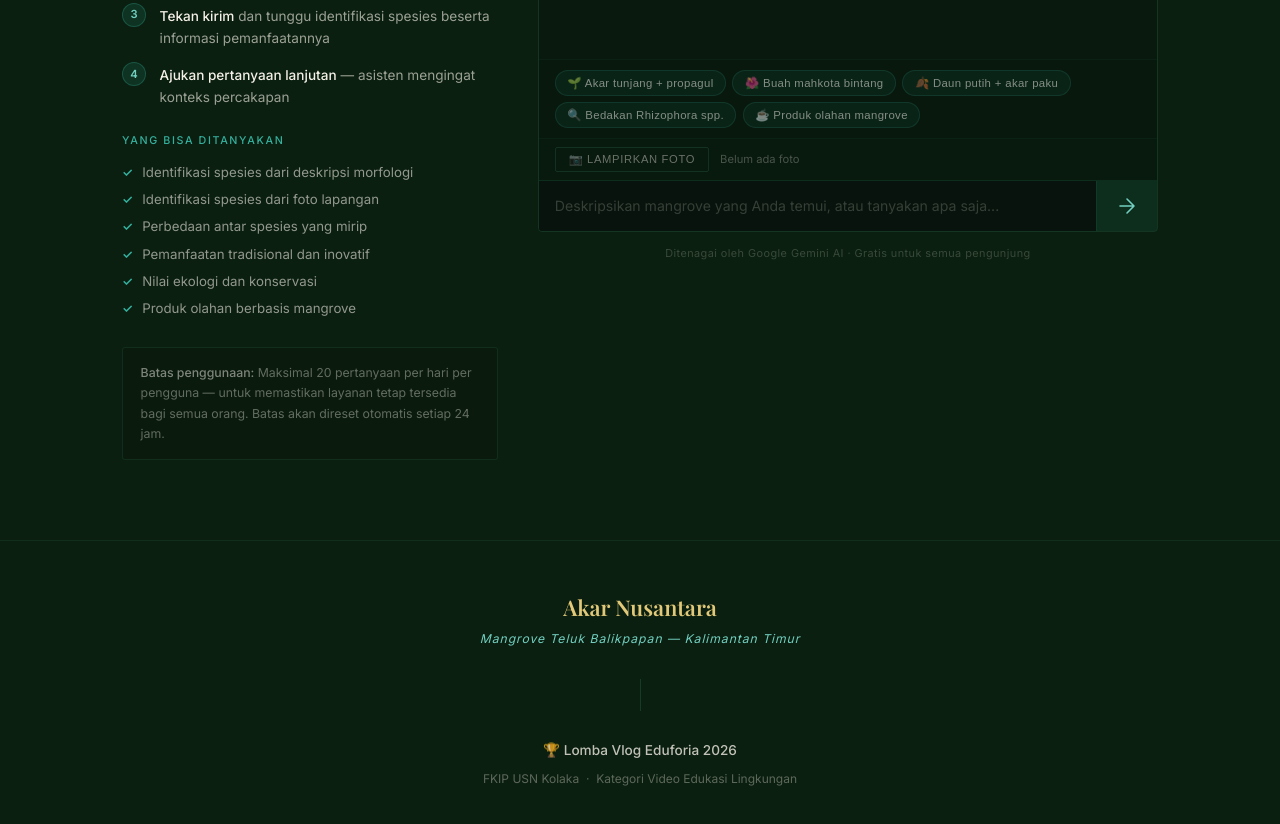
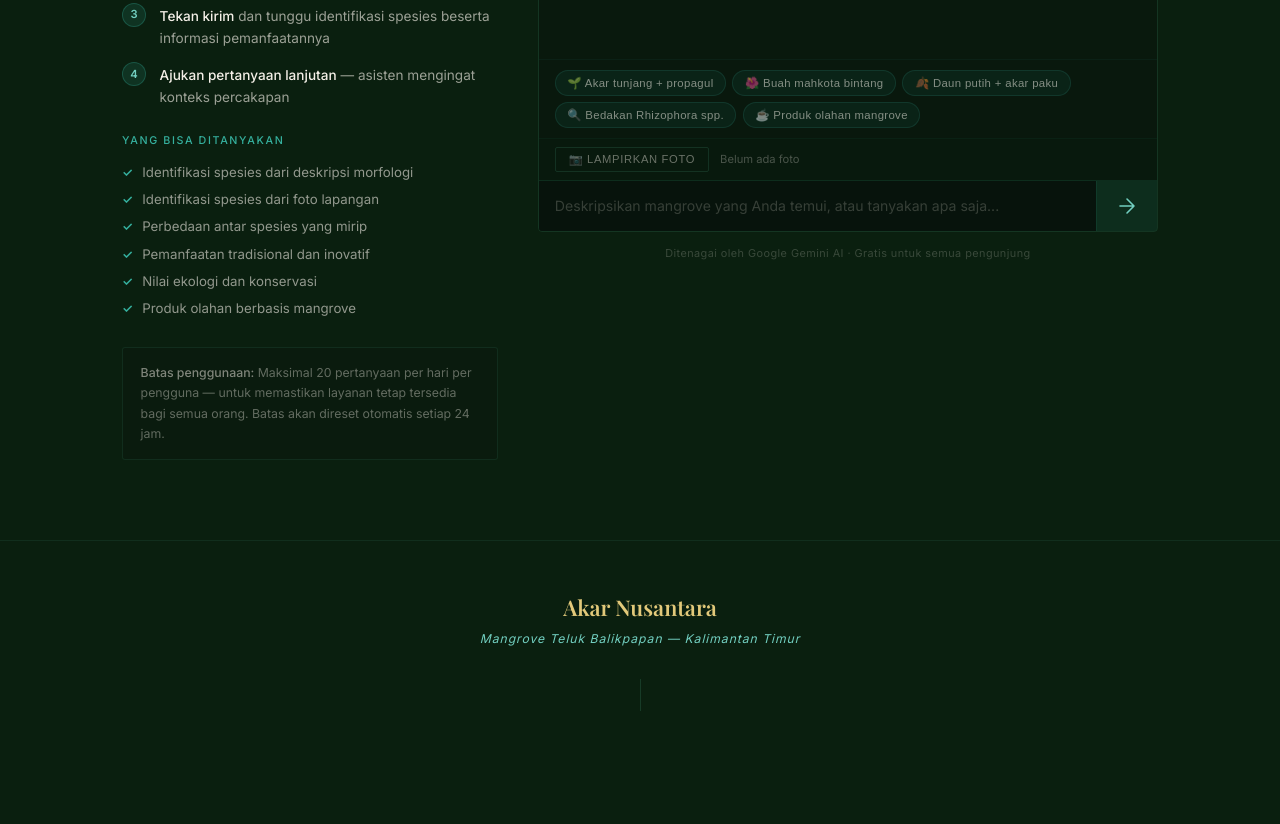
Before and after one commit to yaelayog/akar-nusantara, a plain HTML site: page asisten.html in a window 1280 px wide. Shown: the part 868-1692 px from the top of the page. After the commit the page ends 1655 px from the top, so only its background shows below. Drawn offline with nearby package versions, Linux system fonts and the light colour scheme; a web font is replaced by a local one.

Commit message:
Update asisten.html

```diff
--- a/asisten.html
+++ b/asisten.html
@@ -345,8 +345,6 @@
   <div class="footer-logo">Akar Nusantara</div>
   <p class="footer-tagline">Mangrove Teluk Balikpapan — Kalimantan Timur</p>
   <div class="footer-divider"></div>
-  <p class="footer-contest">🏆 Lomba Vlog Eduforia 2026</p>
-  <p class="footer-credit">FKIP USN Kolaka &nbsp;·&nbsp; Kategori Video Edukasi Lingkungan</p>
 </footer>
 
 <script>
```
